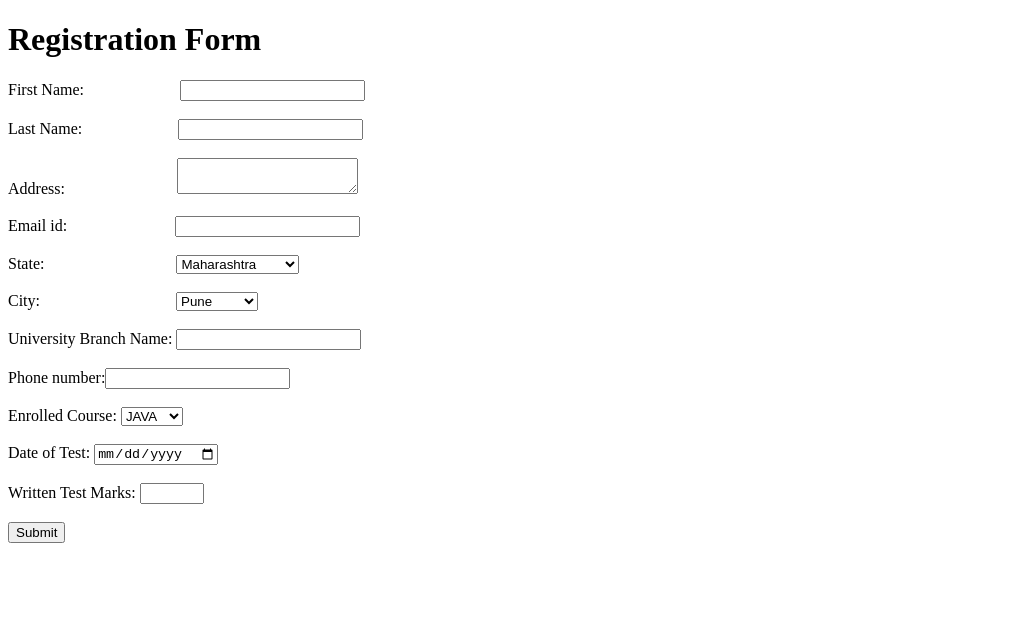
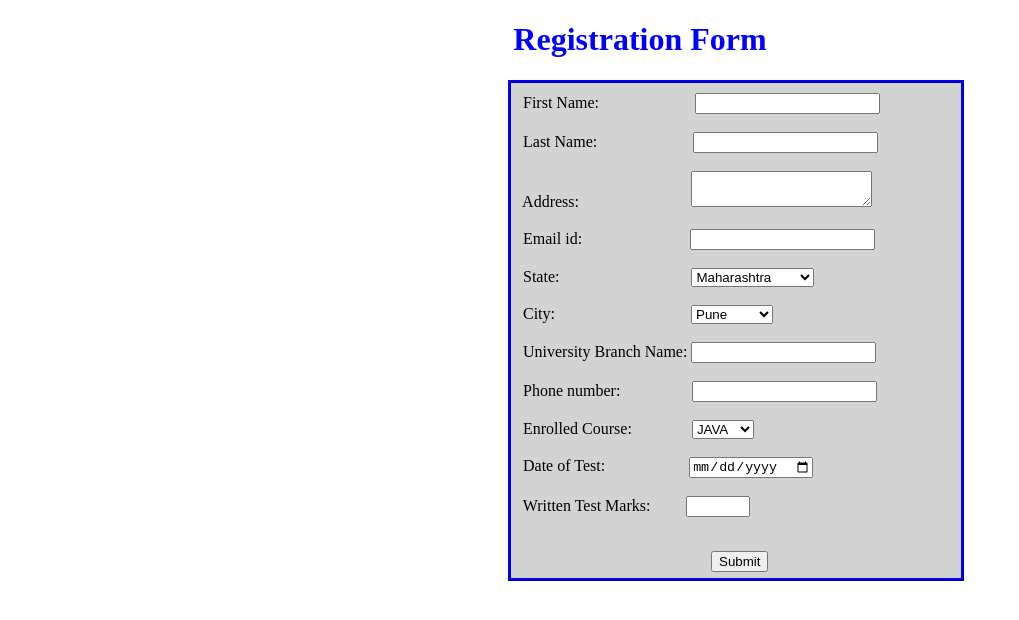
Before and after one commit to Rohan2537/HTML_Assignments, a plain HTML site: page registration_form.html in a window 1280 px wide. Shown: the whole page, without its empty margins (0-1019 px from the left). Drawn offline with Linux system fonts and the light colour scheme.

Commit message:
Adds Registration form

```diff
--- a/registration_form.html
+++ b/registration_form.html
@@ -1,47 +1,73 @@
 <!DOCTYPE html>
 <html lang="en">
-<head> <h1>Registration Form</h1>
+<head>
     <meta charset="UTF-8">
     <meta name="viewport" content="width=device-width, initial-scale=1.0">
     <meta http-equiv="X-UA-Compatible" content="ie=edge">
     <title>Home Page</title>
+    <style>
+            div{
+                position: relative;
+                left: 500px;
+                width: 450px;
+                background-color:lightgray;
+                border-style: ridge;
+                border-color: blue;
+            }
+            h1{
+                text-align: center;
+                color: blue;
+            }
+            p{
+                position: relative;
+                left: 200px;
+            }
+            form{
+                position: relative;
+                top: 10px;
+            }
+    </style>
 </head>
 <body>
-    <form>
-        First Name: &nbsp;&nbsp;&nbsp;&nbsp;&nbsp;&nbsp;&nbsp;&nbsp;&nbsp;&nbsp;&nbsp;&nbsp;&nbsp;&nbsp;&nbsp;&nbsp;&nbsp;&nbsp;&nbsp;&nbsp;&nbsp;&nbsp;&nbsp;<input type="text" "[A-Za-z]{25}" title="Special chars and numbers are not allowed" ><br> <br>
-        Last Name:&nbsp;&nbsp;&nbsp;&nbsp;&nbsp;&nbsp;&nbsp;&nbsp;&nbsp;&nbsp;&nbsp;&nbsp;&nbsp;&nbsp;&nbsp;&nbsp;&nbsp;&nbsp;&nbsp;&nbsp;&nbsp;&nbsp;&nbsp; <input type="text" "[A-Za-z]{25}" title="Special chars and numbers are not allowed"><br> <br>
-        Address:&nbsp;&nbsp;&nbsp;&nbsp;&nbsp;&nbsp;&nbsp;&nbsp;&nbsp;&nbsp;&nbsp;&nbsp;&nbsp;&nbsp;&nbsp;&nbsp;&nbsp;&nbsp;&nbsp;&nbsp;&nbsp;&nbsp;&nbsp;&nbsp;&nbsp;&nbsp;&nbsp; <textarea maxlength="50" title="Maximum 50 characters are allowed"></textarea><br> <br>
-        Email id:&nbsp;&nbsp;&nbsp;&nbsp;&nbsp;&nbsp;&nbsp;&nbsp;&nbsp;&nbsp;&nbsp;&nbsp;&nbsp;&nbsp;&nbsp;&nbsp;&nbsp;&nbsp;&nbsp;&nbsp;&nbsp;&nbsp;&nbsp;&nbsp;&nbsp;&nbsp; <input type="text" title="Enter in format: something@something.something"><br> <br>
-        State:&nbsp;&nbsp;&nbsp;&nbsp;&nbsp;&nbsp;&nbsp;&nbsp;&nbsp;&nbsp;&nbsp;&nbsp;&nbsp;&nbsp;&nbsp;&nbsp;&nbsp;&nbsp;&nbsp;&nbsp;&nbsp;&nbsp;&nbsp;&nbsp;&nbsp;&nbsp;&nbsp;&nbsp;&nbsp;&nbsp;&nbsp;&nbsp; <select>
+        <h1>Registration Form</h1>
+    <div>
+     <form>
+            &nbsp;&nbsp; First Name: &nbsp;&nbsp;&nbsp;&nbsp;&nbsp;&nbsp;&nbsp;&nbsp;&nbsp;&nbsp;&nbsp;&nbsp;&nbsp;&nbsp;&nbsp;&nbsp;&nbsp;&nbsp;&nbsp;&nbsp;&nbsp;&nbsp;&nbsp;<input type="text" "[A-Za-z]{25}" title="Special chars and numbers are not allowed" ><br> <br>
+            &nbsp;&nbsp; Last Name:&nbsp;&nbsp;&nbsp;&nbsp;&nbsp;&nbsp;&nbsp;&nbsp;&nbsp;&nbsp;&nbsp;&nbsp;&nbsp;&nbsp;&nbsp;&nbsp;&nbsp;&nbsp;&nbsp;&nbsp;&nbsp;&nbsp;&nbsp; <input type="text" "[A-Za-z]{25}" title="Special chars and numbers are not allowed"><br> <br>
+            &nbsp;&nbsp;  Address:&nbsp;&nbsp;&nbsp;&nbsp;&nbsp;&nbsp;&nbsp;&nbsp;&nbsp;&nbsp;&nbsp;&nbsp;&nbsp;&nbsp;&nbsp;&nbsp;&nbsp;&nbsp;&nbsp;&nbsp;&nbsp;&nbsp;&nbsp;&nbsp;&nbsp;&nbsp;&nbsp; <textarea maxlength="50" title="Maximum 50 characters are allowed"></textarea><br> <br>
+            &nbsp;&nbsp; Email id:&nbsp;&nbsp;&nbsp;&nbsp;&nbsp;&nbsp;&nbsp;&nbsp;&nbsp;&nbsp;&nbsp;&nbsp;&nbsp;&nbsp;&nbsp;&nbsp;&nbsp;&nbsp;&nbsp;&nbsp;&nbsp;&nbsp;&nbsp;&nbsp;&nbsp;&nbsp; <input type="text" title="Enter in format: something@something.something"><br> <br>
+            &nbsp;&nbsp;  State:&nbsp;&nbsp;&nbsp;&nbsp;&nbsp;&nbsp;&nbsp;&nbsp;&nbsp;&nbsp;&nbsp;&nbsp;&nbsp;&nbsp;&nbsp;&nbsp;&nbsp;&nbsp;&nbsp;&nbsp;&nbsp;&nbsp;&nbsp;&nbsp;&nbsp;&nbsp;&nbsp;&nbsp;&nbsp;&nbsp;&nbsp;&nbsp; <select>
             <option>Maharashtra</option>
             <option>Rajasthan</option>
             <option>Punjab</option>
             <option>Madhya Pradesh</option>
         </select> <br> <br>
 
-        City:&nbsp;&nbsp;&nbsp;&nbsp;&nbsp;&nbsp;&nbsp;&nbsp;&nbsp;&nbsp;&nbsp;&nbsp;&nbsp;&nbsp;&nbsp;&nbsp;&nbsp;&nbsp;&nbsp;&nbsp;&nbsp;&nbsp;&nbsp;&nbsp;&nbsp;&nbsp;&nbsp;&nbsp;&nbsp;&nbsp;&nbsp;&nbsp;&nbsp; <select>
+            &nbsp;&nbsp;  City:&nbsp;&nbsp;&nbsp;&nbsp;&nbsp;&nbsp;&nbsp;&nbsp;&nbsp;&nbsp;&nbsp;&nbsp;&nbsp;&nbsp;&nbsp;&nbsp;&nbsp;&nbsp;&nbsp;&nbsp;&nbsp;&nbsp;&nbsp;&nbsp;&nbsp;&nbsp;&nbsp;&nbsp;&nbsp;&nbsp;&nbsp;&nbsp;&nbsp; <select>
             <option>Pune</option>
             <option>Mumbai</option>
             <option>Allahabad</option>
             <option>Bhopal</option>
         </select> <br> <br>
 
-        University Branch Name: <input type="text"><br> <br>
-        Phone number:<input type="number" maxlength="10" title=" Enter a 10 Digit number only"> <br> <br>
+        &nbsp;&nbsp; University Branch Name: <input type="text"><br> <br>
+        &nbsp;&nbsp;  Phone number:&nbsp;&nbsp;&nbsp;&nbsp;&nbsp;&nbsp;&nbsp;&nbsp;&nbsp;&nbsp;&nbsp;&nbsp;&nbsp;&nbsp;&nbsp;&nbsp;&nbsp;&nbsp;<input type="number" maxlength="10" title=" Enter a 10 Digit number only"> <br> <br>
 
-        Enrolled Course: <select>
+        &nbsp;&nbsp; Enrolled Course:&nbsp;&nbsp;&nbsp;&nbsp;&nbsp;&nbsp;&nbsp;&nbsp;&nbsp;&nbsp;&nbsp;&nbsp;&nbsp;&nbsp; <select>
             <option>JAVA</option>
             <option>PHP</option>
             <option>.NET</option>
             <option>Oracle</option>
         </select> <br> <br>
 
-        Date of Test: <input type="date"> <br> <br>
-        Written Test Marks: <input type="number"  min="50" max="100"><br> <br>
+        &nbsp;&nbsp; Date of Test:&nbsp;&nbsp;&nbsp;&nbsp;&nbsp;&nbsp;&nbsp;&nbsp;&nbsp;&nbsp;&nbsp;&nbsp;&nbsp;&nbsp;&nbsp;&nbsp;&nbsp;&nbsp;&nbsp;&nbsp; <input type="date"> <br> <br>
+        &nbsp;&nbsp; Written Test Marks:&nbsp;&nbsp;&nbsp;&nbsp;&nbsp;&nbsp;&nbsp;&nbsp; <input type="number"  min="50" max="100"><br> <br>
 
-        <input type="button" value="Submit">
+        <p> <input type="button" value="Submit"></p>
+
 
 
     </form>
+   </div>
 </body>
 </html>
```
